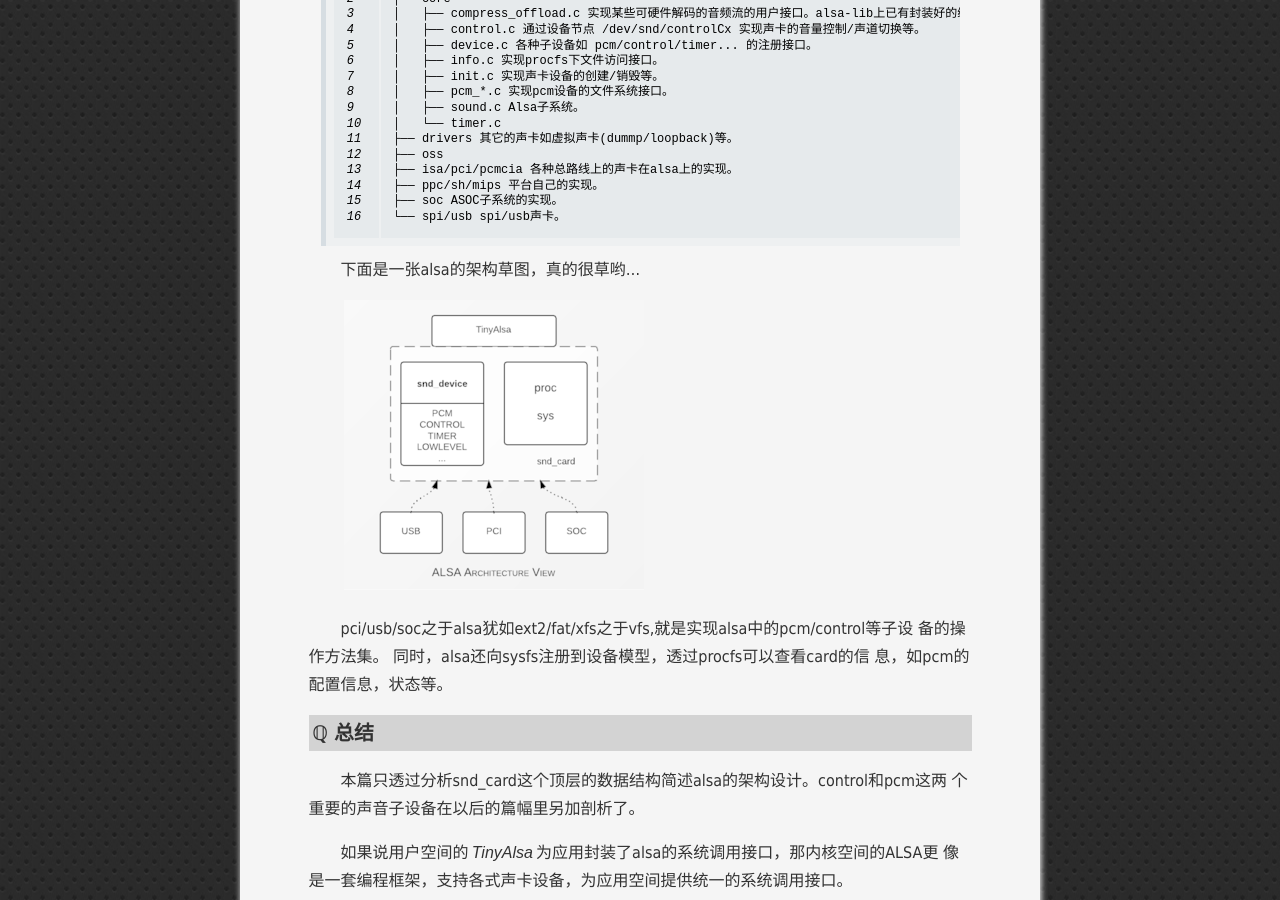
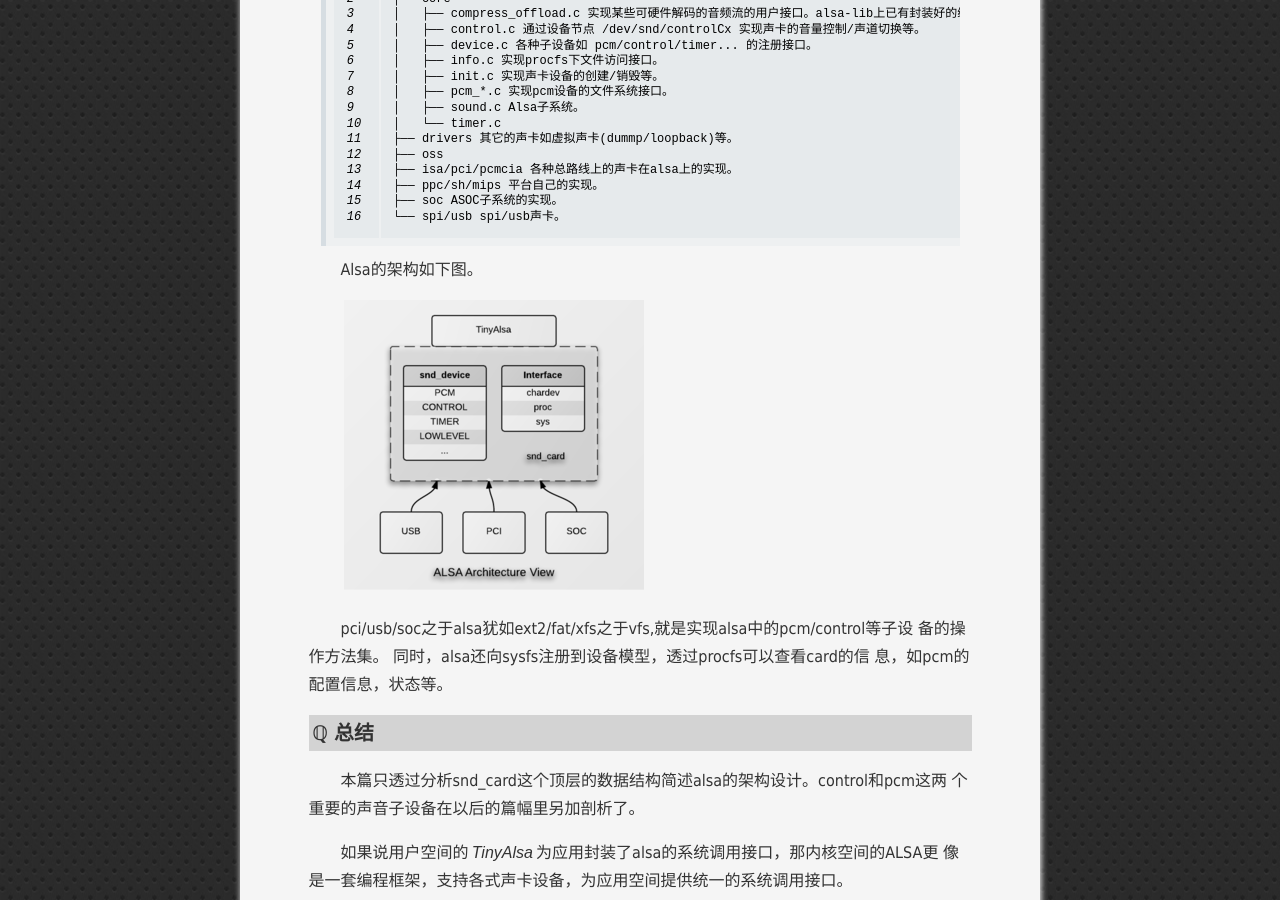
Before and after one commit to alivepea/alivepea.github.com, a Jekyll site: the page built from _posts/2013-12-24-kernel-alsa-overview.md, in a window 1280 px wide and 900 px high, scrolled down 2712 px. Built offline with Jekyll 4.4.1, drawn with Linux system fonts in a browser that asks for light colours.

Commit message:
Beatify alsa.png

```diff
--- a/_posts/2013-12-24-kernel-alsa-overview.md
+++ b/_posts/2013-12-24-kernel-alsa-overview.md
@@ -109,7 +109,7 @@ card1上的pcm1 capture设备<q>pcmC1D1c</q>.
     ├── soc ASOC子系统的实现。
     └── spi/usb spi/usb声卡。
 
-下面是一张alsa的架构草图，真的很草哟...
+Alsa的架构如下图。
 
 [ ![alsa][alsa_t_image] ][alsa_image]
 
```
Also changed, not shown: images/alsa.png, images/thumbnails/alsa_t.png.
